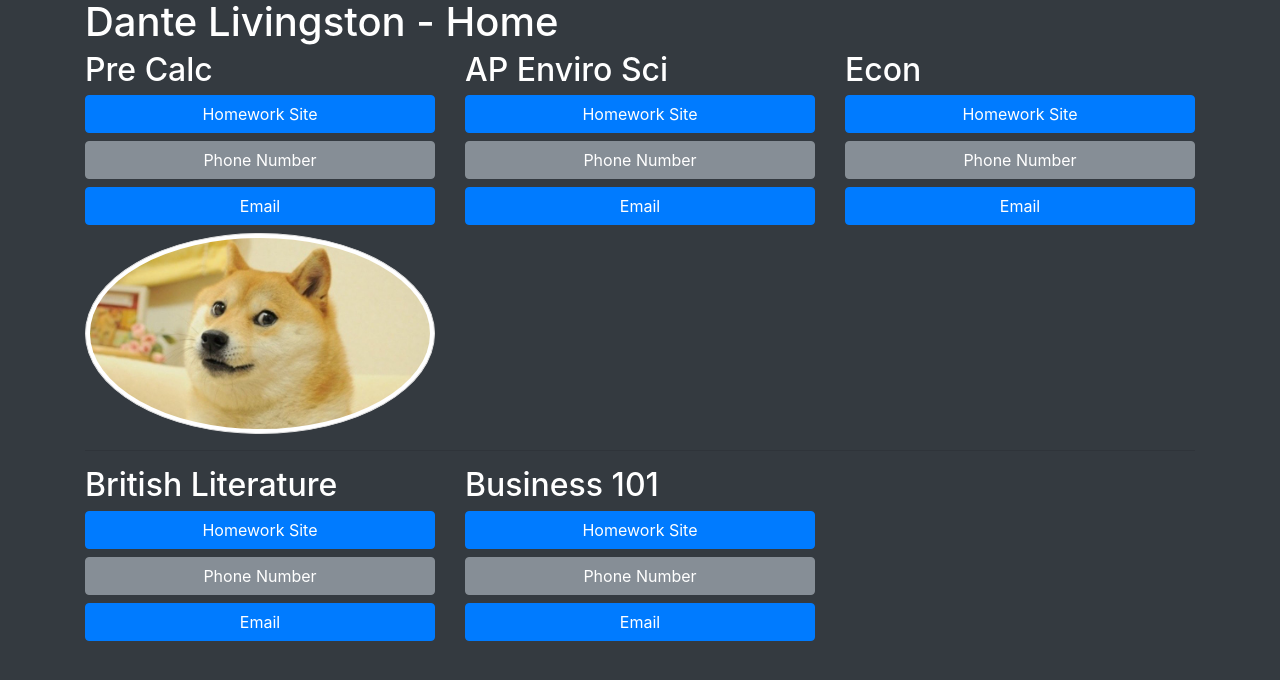
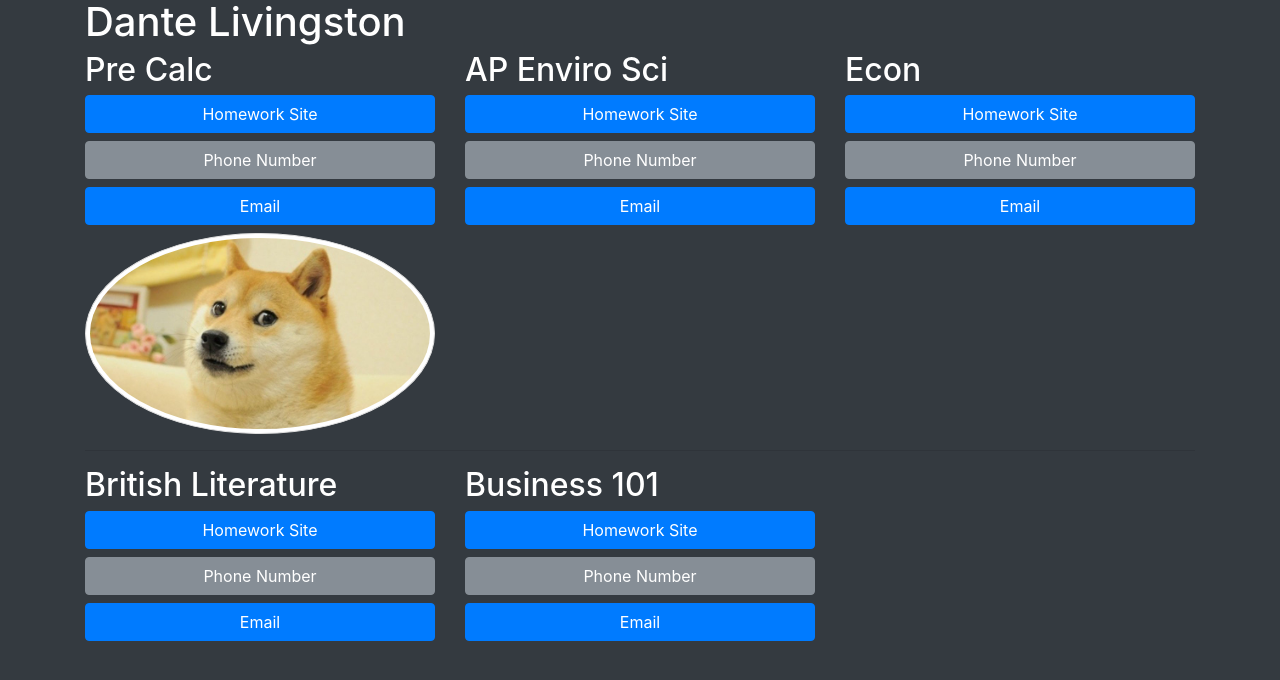
Before and after one commit to DanteLivingston/home, a website: page index.html in a window 1280 px wide. Drawn offline with nearby package versions, Linux system fonts and the light colour scheme.

Commit message:
Update title

```diff
--- a/index.html
+++ b/index.html
@@ -15,7 +15,7 @@
 
 <body class="bg-dark text-white">
     <div class="container">
-        <h1>Dante Livingston - Home</h1>
+        <h1>Dante Livingston</h1>
         <div class="row">
             <div class="col">
                 <h2>Pre Calc</h2>
```
